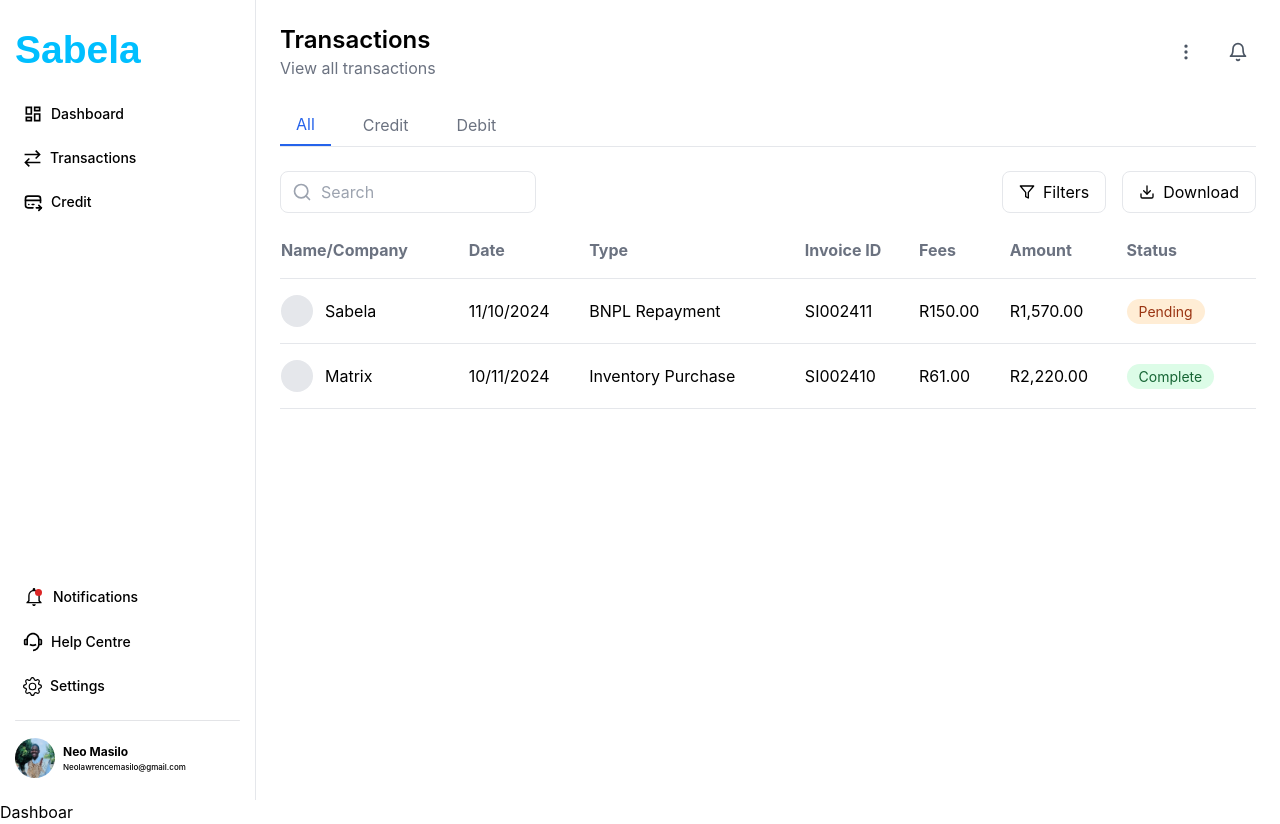
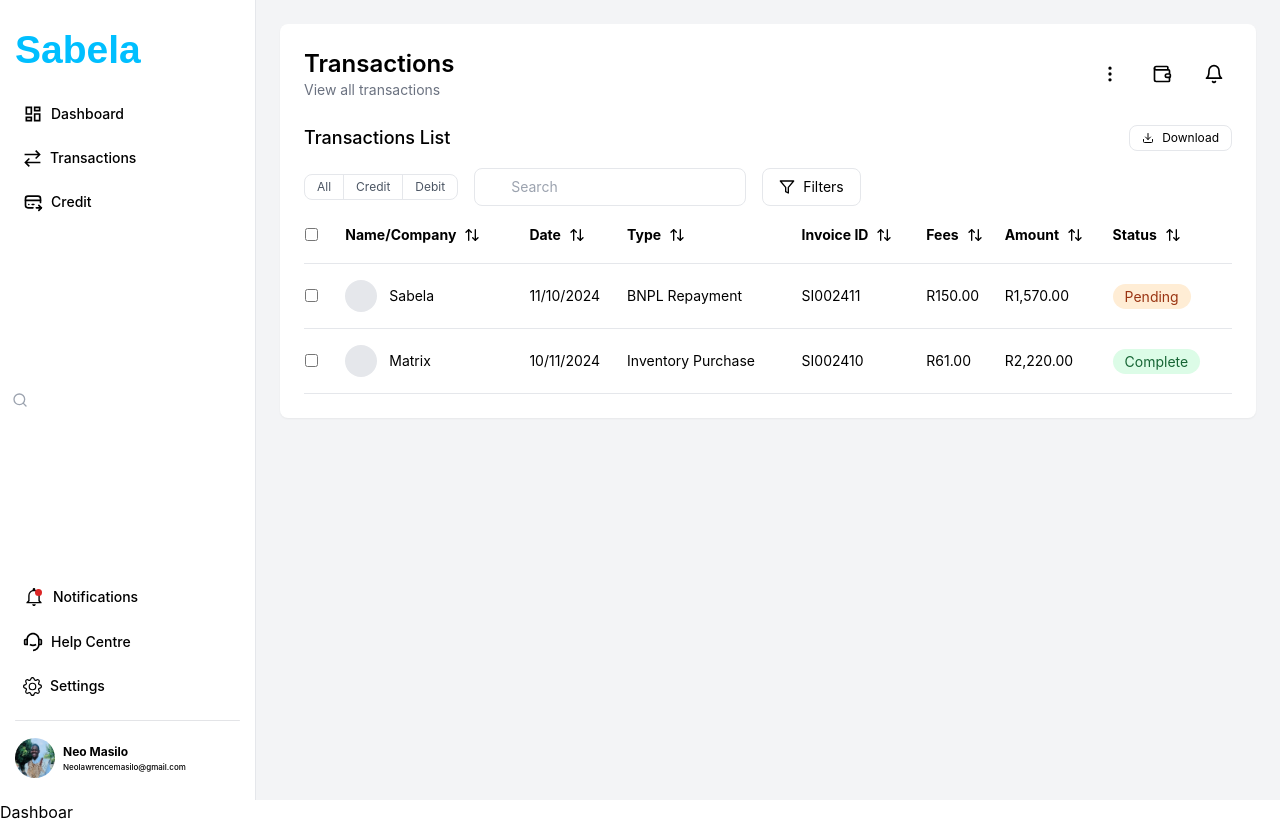
Before and after one commit to lawrencemasilo/ZestyApp, a React (Create React App) app in the folder frontend/: page / in a window 1280 px wide. Built offline with nearby package versions, Linux system fonts and the light colour scheme.

Commit message:
code fixes and updates

```diff
--- a/frontend/src/pages/SME/Transactions.jsx
+++ b/frontend/src/pages/SME/Transactions.jsx
@@ -1,5 +1,5 @@
 import React from 'react';
-import { Search, Filter, Download, MoreVertical, Bell } from 'lucide-react';
+import { Search, Filter, Download, MoreVertical, Bell, Wallet, ArrowUpDown } from 'lucide-react';
 import { NavBar } from '../../components/SME/NavBar';
 
 const TransactionsPage = () => {
@@ -27,86 +27,129 @@ const TransactionsPage = () => {
   ];
 
   return (
-    <div className="flex w-full h-screen bg-white">
+    <div className="flex w-full h-screen bg-gray-100">
       {/* Sidebar */}
-      <div className="w-64 border-r">
+      <div className="w-64 border-r bg-white">
         <NavBar />
       </div>
 
       {/* Main Content */}
-      <div className="flex-1 overflow-auto">
-        <div className="p-6">
+      <div className="flex-1 overflow-auto p-6">
+        <div className="bg-white rounded-lg shadow-sm p-6">
           <div className="flex justify-between items-center mb-6">
             <div>
-              <h1 className="text-2xl font-semibold">Transactions</h1>
-              <p className="text-gray-500">View all transactions</p>
+              <h1 className="text-2xl font-semibold text-black">Transactions</h1>
+              <p className="text-gray-500 text-sm">View all transactions</p>
             </div>
             <div className="flex items-center gap-4">
               <button className="p-2 hover:bg-gray-100 rounded-full">
-                <MoreVertical className="w-5 h-5 text-gray-600" />
+                <MoreVertical className="w-5 h-5 text-black" />
               </button>
               <button className="p-2 hover:bg-gray-100 rounded-full">
-                <Bell className="w-5 h-5 text-gray-600" />
+                <Wallet className="w-5 h-5 text-black"/>
+              </button>
+              <button className="p-2 hover:bg-gray-100 rounded-full">
+                <Bell className="w-5 h-5 text-black" />
               </button>
             </div>
           </div>
 
-          <div className="mb-6">
-            <div className="flex gap-4 border-b">
-              <button className="px-4 py-2 text-blue-600 border-b-2 border-blue-600">All</button>
-              <button className="px-4 py-2 text-gray-500">Credit</button>
-              <button className="px-4 py-2 text-gray-500">Debit</button>
-            </div>
+          <div className="flex justify-between items-center mb-4">
+            <h2 className="text-lg font-medium text-black">Transactions List</h2>
+            <button className="flex items-center gap-2 px-3 py-1 border rounded-lg hover:bg-gray-50">
+              <Download className="w-3 h-3" />
+              <span className="text-xs">Download</span>
+            </button>
           </div>
 
-          <div className="flex justify-between items-center mb-6">
-            <div className="relative">
-              <Search className="w-5 h-5 absolute left-3 top-1/2 transform -translate-y-1/2 text-gray-400" />
+          <div className="mb-4 flex items-center gap-4">
+            <div className="flex border rounded-lg overflow-hidden">
+              <button className="px-3 py-1 text-xs text-gray-600 border-r hover:bg-gray-100 flex-1">All</button>
+              <button className="px-3 py-1 text-xs text-gray-600 border-r hover:bg-gray-100 flex-1">Credit</button>
+              <button className="px-3 py-1 text-xs text-gray-600 hover:bg-gray-100 flex-1">Debit</button>
+            </div>
+            <div className="flex">
+              <Search className="w-4 h-4 absolute left-3 top-1/2 transform -translate-y-1/2 text-gray-400" />
               <input
                 type="text"
                 placeholder="Search"
-                className="pl-10 pr-4 py-2 border rounded-lg w-64"
+                className="pl-9 pr-4 py-2 border rounded-lg w-full text-sm"
               />
             </div>
-            <div className="flex gap-4">
-              <button className="flex items-center gap-2 px-4 py-2 border rounded-lg hover:bg-gray-50">
-                <Filter className="w-4 h-4" />
-                Filters
-              </button>
-              <button className="flex items-center gap-2 px-4 py-2 border rounded-lg hover:bg-gray-50">
-                <Download className="w-4 h-4" />
-                Download
-              </button>
-            </div>
+            <button className="flex items-center gap-2 px-4 py-2 border rounded-lg hover:bg-gray-50">
+              <Filter className="w-4 h-4" />
+              <span className="text-sm">Filters</span>
+            </button>
           </div>
 
           <div className="overflow-x-auto">
             <table className="w-full">
               <thead>
                 <tr className="text-left text-gray-500 border-b">
-                  <th className="pb-4">Name/Company</th>
-                  <th className="pb-4">Date</th>
-                  <th className="pb-4">Type</th>
-                  <th className="pb-4">Invoice ID</th>
-                  <th className="pb-4">Fees</th>
-                  <th className="pb-4">Amount</th>
-                  <th className="pb-4">Status</th>
+                  <th className="pb-4 pr-4">
+                    <input type="checkbox" className="rounded" />
+                  </th>
+                  <th className="pb-4 text-sm text-black">
+                    <div className="flex items-center gap-2">
+                      Name/Company
+                      <ArrowUpDown className="w-4 h-4" />
+                    </div>
+                  </th>
+                  <th className="pb-4 text-sm text-black">
+                    <div className="flex items-center gap-2">
+                      Date
+                      <ArrowUpDown className="w-4 h-4" />
+                    </div>
+                  </th>
+                  <th className="pb-4 text-sm text-black">
+                    <div className="flex items-center gap-2">
+                      Type
+                      <ArrowUpDown className="w-4 h-4" />
+                    </div>
+                  </th>
+                  <th className="pb-4 text-sm text-black">
+                    <div className="flex items-center gap-2">
+                      Invoice ID
+                      <ArrowUpDown className="w-4 h-4" />
+                    </div>
+                  </th>
+                  <th className="pb-4 text-sm text-black">
+                    <div className="flex items-center gap-2">
+                      Fees
+                      <ArrowUpDown className="w-4 h-4" />
+                    </div>
+                  </th>
+                  <th className="pb-4 text-sm text-black">
+                    <div className="flex items-center gap-2">
+                      Amount
+                      <ArrowUpDown className="w-4 h-4" />
+                    </div>
+                  </th>
+                  <th className="pb-4 text-sm text-black">
+                    <div className="flex items-center gap-2">
+                      Status
+                      <ArrowUpDown className="w-4 h-4" />
+                    </div>
+                  </th>
                 </tr>
               </thead>
               <tbody>
                 {transactions.map((transaction) => (
                   <tr key={transaction.id} className="border-b">
+                    <td className="py-4 pr-4">
+                      <input type="checkbox" className="rounded" />
+                    </td>
                     <td className="py-4">
                       <div className="flex items-center gap-3">
                         <div className="w-8 h-8 bg-gray-200 rounded-full"></div>
-                        <span>{transaction.name}</span>
+                        <span className="text-sm text-black">{transaction.name}</span>
                       </div>
                     </td>
-                    <td className="py-4">{transaction.date}</td>
-                    <td className="py-4">{transaction.type}</td>
-                    <td className="py-4">{transaction.invoiceId}</td>
-                    <td className="py-4">{transaction.fees}</td>
-                    <td className="py-4">{transaction.amount}</td>
+                    <td className="py-4 text-sm text-black">{transaction.date}</td>
+                    <td className="py-4 text-sm text-black">{transaction.type}</td>
+                    <td className="py-4 text-sm text-black">{transaction.invoiceId}</td>
+                    <td className="py-4 text-sm text-black">{transaction.fees}</td>
+                    <td className="py-4 text-sm text-black">{transaction.amount}</td>
                     <td className="py-4">
                       <span className={`px-3 py-1 rounded-full text-sm ${
                         transaction.status === 'Complete'
```
